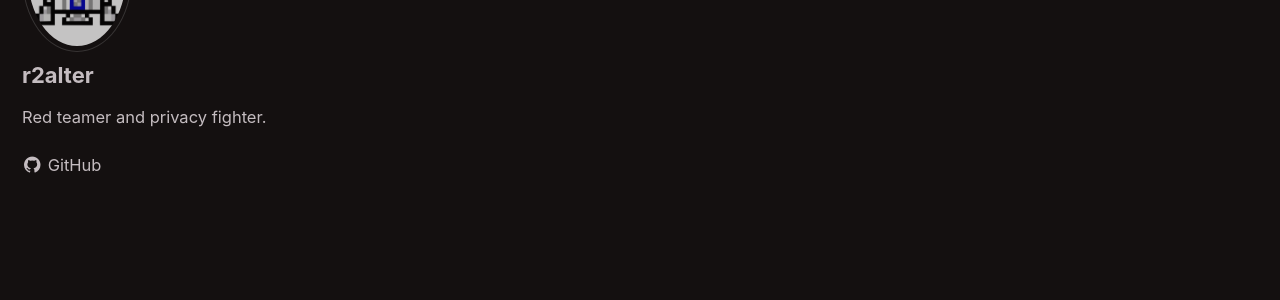
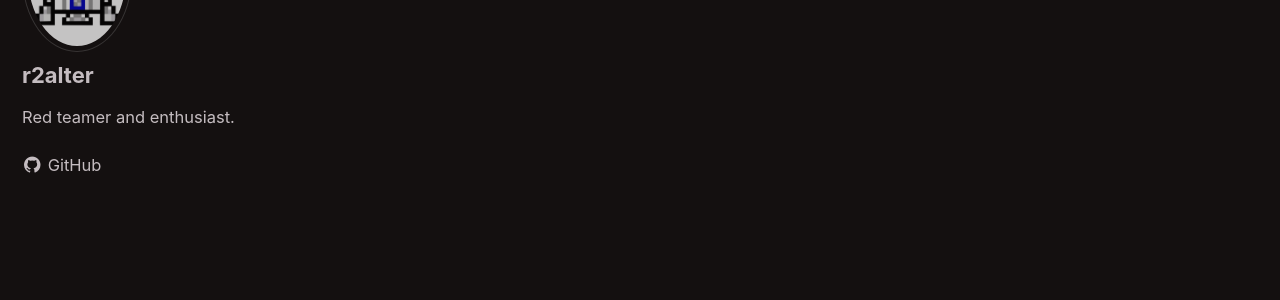
Before and after one commit to r2alter/r2alter.github.io, a Jekyll site: the page built from index.html, in a window 1280 px wide. Shown: the part 220-520 px from the top of the page. Built offline with Jekyll 4.4.1, drawn with Linux system fonts in a browser that asks for light colours; cached includes are drawn as plain includes; the list of posts is cut into pages by our own code.

Commit message:
Bio change

```diff
--- a/_config.yml
+++ b/_config.yml
@@ -114,7 +114,7 @@ analytics:
 author:
   name             : "r2alter"
   avatar           : "/assets/images/r2_logo.jpg"
-  bio              : "Red teamer and privacy fighter."
+  bio              : "Red teamer and enthusiast."
   location         : # "Somewhere"
   email            :
   links:
```
